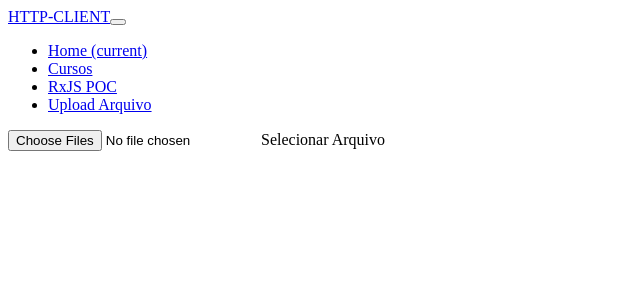
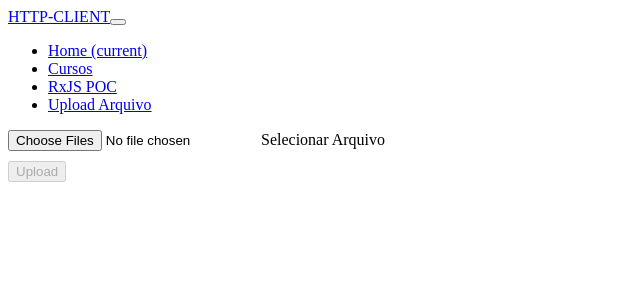
Before and after one commit to guigomes91/angular-requests-http, an Angular app: page /upload in a window 1280 px wide. Shown: the top 300 px of the page, without its empty margins (0-640 px from the left). Built offline with nearby package versions, Linux system fonts and the light colour scheme.

Commit message:
Upload de arquivo: Request com FormData

```diff
--- a/src/app/upload-file/upload-file.module.ts
+++ b/src/app/upload-file/upload-file.module.ts
@@ -3,6 +3,7 @@
 
 import { UploadFileRoutingModule } from './upload-file-routing.module';
 import { UploadFileComponent } from './upload-file/upload-file.component';
+import { HttpClient, HttpRequest } from '@angular/common/http';
 
 
 @NgModule({
@@ -14,4 +15,4 @@
     UploadFileRoutingModule
   ]
 })
-export class UploadFileModule { }
+export class UploadFileModule {}
--- /dev/null
+++ b/src/app/upload-file/upload-file.service.ts
@@ -0,0 +1,21 @@
+import { HttpClient, HttpRequest } from '@angular/common/http';
+import { Injectable } from '@angular/core';
+
+@Injectable({
+  providedIn: 'root'
+})
+export class UploadFileService {
+
+  constructor(private http: HttpClient) {
+  }
+
+  upload(files: Set<File>, url: string) {
+
+    const formData = new FormData();
+    files.forEach(file => formData.append('file', file, file.name));
+
+    //const request = new HttpRequest('POST', url, formData);
+    //return this.http.request(request);
+    return this.http.post(url, formData);
+  }
+}
--- a/src/app/upload-file/upload-file/upload-file.component.html
+++ b/src/app/upload-file/upload-file/upload-file.component.html
@@ -4,3 +4,6 @@
     <label class="custom-file-label" for="customFile" id="customFileLabel">Selecionar Arquivo</label>
   </div>
 </div>
+<div style="margin-top: 10px">
+  <button type="button" class="btn btn-primary" (click)="onUpload()" [disabled]="!files">Upload</button>
+</div>
--- a/src/app/upload-file/upload-file/upload-file.component.ts
+++ b/src/app/upload-file/upload-file/upload-file.component.ts
@@ -1,12 +1,18 @@
-import { Component } from '@angular/core';
+import { Component, OnInit } from '@angular/core';
+import { UploadFileService } from '../upload-file.service';
 
 @Component({
   selector: 'app-upload-file',
   templateUrl: './upload-file.component.html',
   styleUrls: ['./upload-file.component.scss']
 })
-export class UploadFileComponent {
+export class UploadFileComponent implements OnInit {
 
+  files!: Set<File>;
+
+  constructor(private service: UploadFileService){}
+
+  ngOnInit() {}
 
   onChange(evento: any) {
     console.log(evento)
@@ -15,10 +21,19 @@
     //document.getElementById('customFileLabel')!.innerHTML = selectedFile[0].name;
 
     const fileNames = [];
+    this.files = new Set();
     for (let i = 0; i < selectedFile.length; i++) {
       fileNames.push(selectedFile[i].name);
+      this.files.add(selectedFile[i]);
     }
 
     document.getElementById('customFileLabel')!.innerHTML = fileNames.join(', ');
   }
+
+  onUpload() {
+    if (this.files && this.files.size > 0) {
+      this.service.upload(this.files, 'http://localhost:8000/upload')
+      .subscribe(response => console.log('Upload concluído!'));
+    }
+  }
 }
```
